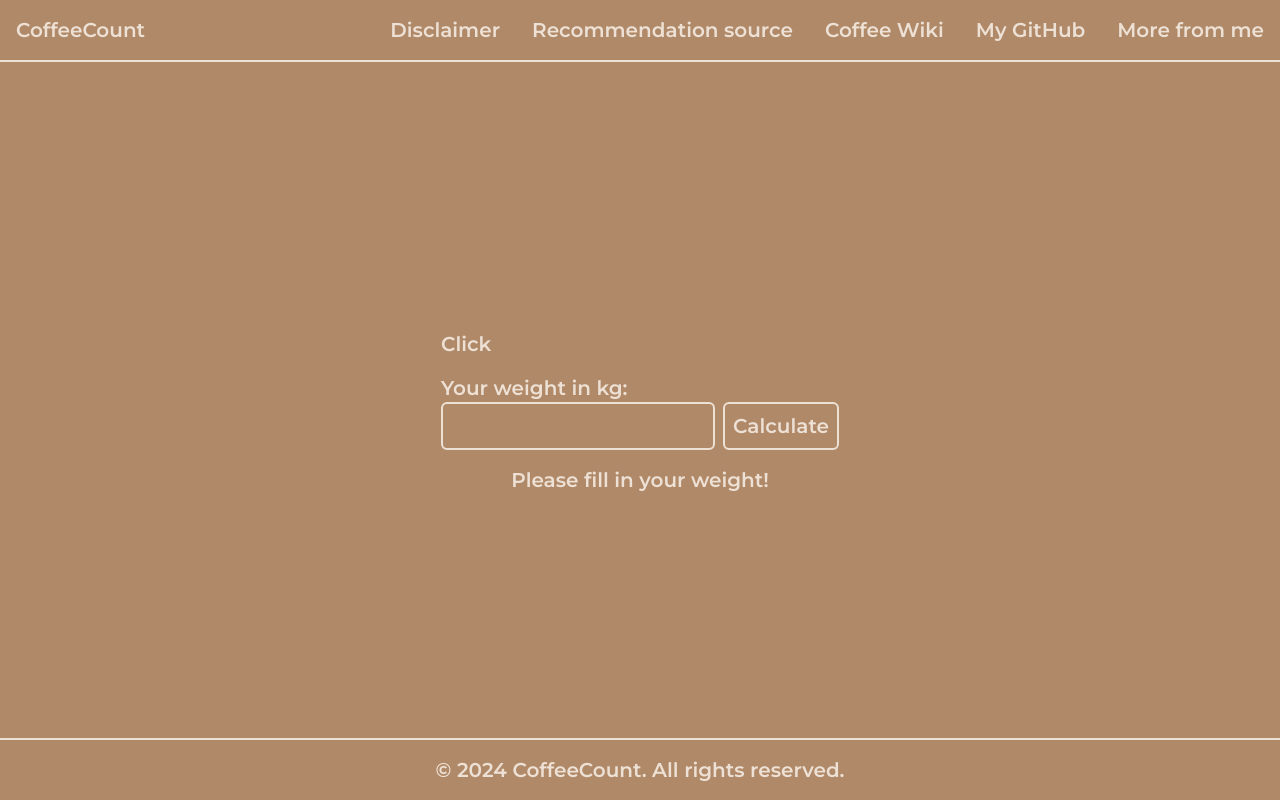
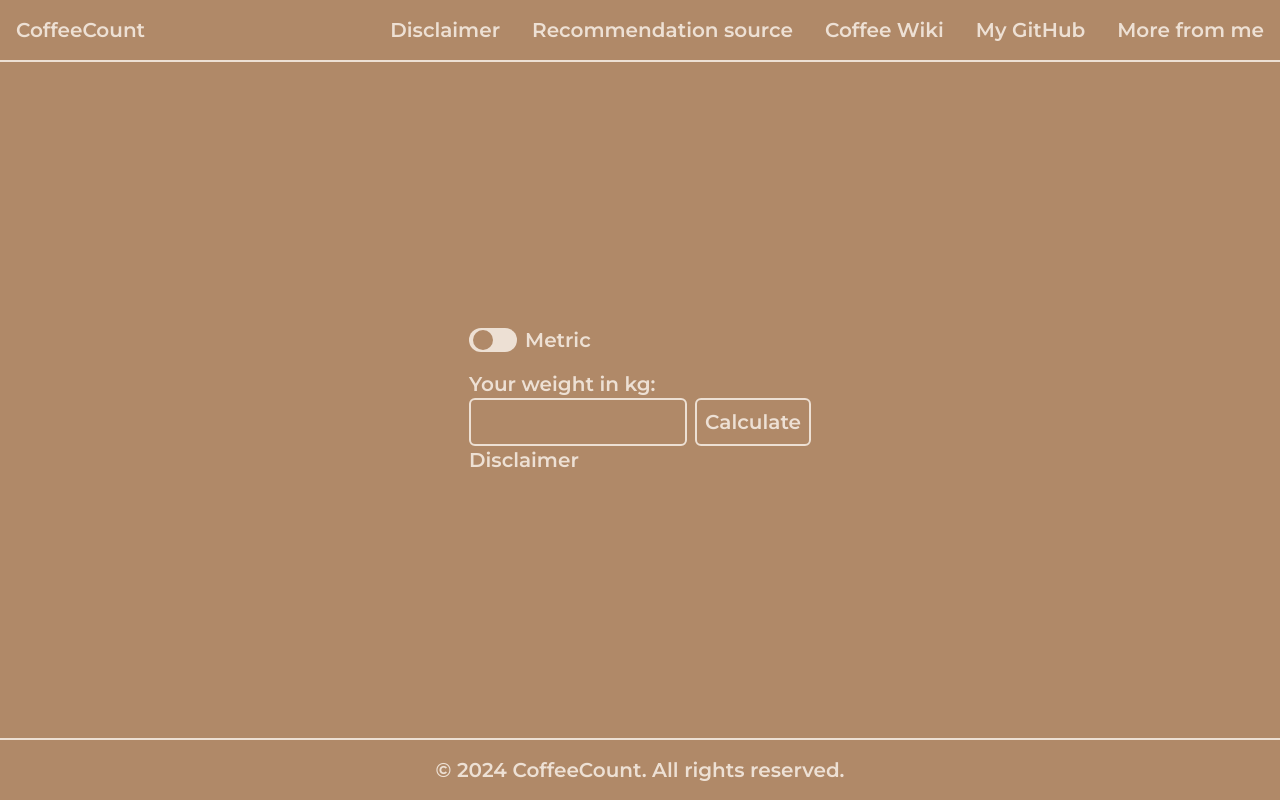
Before and after one commit to frankemon/coffeecount, a React (Vite) app: page / in a window 1280 px wide. Built offline with nearby package versions, Linux system fonts and the light colour scheme.

Commit message:
add unit changer

```diff
--- a/src/App.tsx
+++ b/src/App.tsx
@@ -65,20 +65,22 @@ const App: React.FC = () => {
   return (
     <div className="relative flex flex-col justify-center sm:items-center h-screen font-bold text-sm sm:text-xl">
       <Nav onShowDisclaimerModal={handleShowDisclaimerModal} />
-      <div className="mt-20 mb-14 h-full">
-        <div className="w-full h-full flex flex-col items-center justify-between p-4">
+      {/* <div className="mt-20 mb-14 h-full"> */}
+      <div className="h-full">
+        <div className="w-full h-full flex flex-col items-center justify-around p-4">
           {showDisclaimerModal && (
             <Modal onClose={handleCloseDisclaimerModal} buttonText={"Got it!"}>
               <Disclaimer />
             </Modal>
           )}
           {recommendedCaffeine === 0 ? (
-            <div className="flex flex-col h-full justify-around w-full">
+            <div className="">
               <CalculatorWrapper
                 onRecommendedCaffeineChange={handleRecommendedCaffeineChange}
                 unitSystem={unitSystem}
                 onToggleUnitSystem={toggleUnitSystem}
               />
+              <button onClick={handleShowDisclaimerModal}>Disclaimer</button>
             </div>
           ) : (
             <>
@@ -103,14 +105,6 @@ const App: React.FC = () => {
                   onResetAll={handleResetAll}
                 />
               </div>
-              <div className="w-full">
-                <p className="italic">
-                  <a href="https://www.efsa.europa.eu/en/topics/topic/caffeine">
-                    *Recommended
-                  </a>{" "}
-                  daily intake is suggested as 3mg/kg of bodyweight
-                </p>
-              </div>
             </>
           )}
         </div>
--- a/src/components/CalculatorInput.tsx
+++ b/src/components/CalculatorInput.tsx
@@ -30,7 +30,7 @@ const CalculatorInput: React.FC<CalculatorInputProps> = ({
           <input
             type="number"
             onChange={handleChange}
-            className="rounded-md p-2 bg-secondary border-2 border-primary text-primary"
+            className="rounded-md p-2 bg-secondary border-2 border-primary text-primary text-base"
           />
           <button
             type="submit"
--- a/src/components/CalculatorOutput.tsx
+++ b/src/components/CalculatorOutput.tsx
@@ -10,7 +10,7 @@ const CalculatorOutput: React.FC<CalculatorOutputProps> = ({
   return (
     <div className="w-full text-center">
       {recommendedCaffeine === 0 ? (
-        <p>Please fill in your weight!</p>
+        <p>Select unit and fill in your weight</p>
       ) : (
         <p>Your recommended daily intake is: {recommendedCaffeine}mg</p>
       )}
--- a/src/components/CalculatorWrapper.tsx
+++ b/src/components/CalculatorWrapper.tsx
@@ -1,5 +1,5 @@
 import React, { useState } from "react";
-import { CalculatorInput, CalculatorOutput } from "./index";
+import { CalculatorInput } from "./index";
 
 interface CalculatorWrapperProps {
   // Incoming function from App.tsx to grab the recommended caffeine value
@@ -13,10 +13,15 @@ const CalculatorWrapper: React.FC<CalculatorWrapperProps> = ({
   onToggleUnitSystem,
   unitSystem,
 }) => {
-  const [recommendedCaffeine, setRecommendedCaffeine] = useState<number>(0);
+  const [, setRecommendedCaffeine] = useState<number>(0);
 
   const handleCalculate = (weight: number) => {
-    const recommendedCaffeine = weight * 3;
+    let weightInKg = weight;
+    if (unitSystem === "imperial") {
+      // Convert pounds to kilograms
+      weightInKg = weight * 0.453592;
+    }
+    const recommendedCaffeine = Math.round(weightInKg * 6);
     setRecommendedCaffeine(recommendedCaffeine);
     // Pass the value up to App.tsx
     onRecommendedCaffeineChange(recommendedCaffeine);
@@ -24,9 +29,24 @@ const CalculatorWrapper: React.FC<CalculatorWrapperProps> = ({
 
   return (
     <div className="flex flex-col items-start w-full gap-4">
-      <button onClick={onToggleUnitSystem}>Click</button>
+      <div className="flex items-center space-x-2">
+        <div
+          className="flex items-center w-12 h-6 bg-primary rounded-full cursor-pointer"
+          onClick={onToggleUnitSystem}
+        >
+          <div
+            className={`w-5 h-5 bg-secondary rounded-full transition-transform ${
+              unitSystem === "metric"
+                ? "transform translate-x-1"
+                : "transform translate-x-6"
+            }`}
+          ></div>
+        </div>
+        <p className="text-primary">
+          {unitSystem === "metric" ? "Metric" : "Imperial"}
+        </p>
+      </div>
       <CalculatorInput onCalculate={handleCalculate} unitSystem={unitSystem} />
-      <CalculatorOutput recommendedCaffeine={recommendedCaffeine} />
     </div>
   );
 };
--- a/src/components/Card.tsx
+++ b/src/components/Card.tsx
@@ -9,6 +9,7 @@ interface CardProps {
   caffeine: number;
   onClickPlus: (caffeine: number) => void;
   onClickMinus: (caffeine: number) => void;
+  unitSystem: "metric" | "imperial";
 }
 
 const Card: React.FC<CardProps> = ({
@@ -17,6 +18,7 @@ const Card: React.FC<CardProps> = ({
   caffeine,
   onClickPlus,
   onClickMinus,
+  unitSystem,
 }) => {
   // const scaleValue = caffeine === 50 ? 75 : caffeine === 150 ? 125 : 100;
 
@@ -30,7 +32,8 @@ const Card: React.FC<CardProps> = ({
   return (
     <div className="flex lg:flex-col justify-between lg:justify-center items-center w-full gap-2 p-2 lg:p-4 border-2 rounded-md border-primary">
       <p>
-        {type}: (~{size}ml)
+        {type}: (~{size}
+        {unitSystem === "imperial" ? "oz" : "ml"})
       </p>
       <p>~{caffeine}mg</p>
       <div className="flex gap-4 items-center">
--- a/src/components/CardWrapper.tsx
+++ b/src/components/CardWrapper.tsx
@@ -10,6 +10,14 @@ interface CardWrapperProps {
   onAddCaffeine: () => void;
   unitSystem: "metric" | "imperial";
 }
+
+// Utility function to convert sizes based on unit system
+const convertUnits = (size: number, unitSystem: "metric" | "imperial") => {
+  if (unitSystem === "imperial") {
+    return Math.round(size * 0.033814); // Convert ml to fl oz and round to whole number
+  }
+  return size; // Return size in ml for metric
+};
 
 const CardWrapper: React.FC<CardWrapperProps> = ({
   recommendedCaffeine,
@@ -30,18 +38,16 @@ const CardWrapper: React.FC<CardWrapperProps> = ({
     onServingsChange(newTotalServings);
     onAddCaffeine();
   };
+
   const handleClickMinus = (caffeine: number) => {
-    // If servings or caffeine is 0, do nothing
     if (totalServings === 0 || caffeine === 0) {
       return;
     }
     let newTotalCaffeine = totalCaffeine - caffeine;
     let newTotalServings = totalServings - 1;
-    // If servings reaches 0, reset caffine
     if (newTotalServings === 0) {
       newTotalCaffeine = 0;
     }
-    // If caffeine calculation goes below 0, set to 0
     if (newTotalCaffeine <= 0) {
       newTotalCaffeine = 0;
       newTotalServings = 0;
@@ -49,30 +55,38 @@ const CardWrapper: React.FC<CardWrapperProps> = ({
     onTotalCaffeineChange(newTotalCaffeine);
     onServingsChange(newTotalServings);
   };
+
+  const espressoSize = convertUnits(50, unitSystem);
+  const cupSize = convertUnits(240, unitSystem);
+  const xlCupSize = convertUnits(500, unitSystem);
+
   return (
     <div>
       <p className="pb-4">Select serving size:</p>
       <div className="flex flex-col lg:flex-row gap-4 w-full">
         <Card
           type={"Espresso"}
-          size={50}
+          size={espressoSize}
           caffeine={80}
           onClickPlus={handleClickPlus}
           onClickMinus={handleClickMinus}
+          unitSystem={unitSystem}
         />
         <Card
           type={"Cup"}
-          size={240}
+          size={cupSize}
           caffeine={250}
           onClickPlus={handleClickPlus}
           onClickMinus={handleClickMinus}
+          unitSystem={unitSystem}
         />
         <Card
           type={"XL cup"}
-          size={500}
+          size={xlCupSize}
           caffeine={350}
           onClickPlus={handleClickPlus}
           onClickMinus={handleClickMinus}
+          unitSystem={unitSystem}
         />
       </div>
     </div>
--- a/src/components/InfoWrapper.tsx
+++ b/src/components/InfoWrapper.tsx
@@ -99,7 +99,7 @@ const InfoWrapper: React.FC<InfoWrapperProps> = ({
       <div className="flex gap-4 justify-center items-center py-4">
         <div className="flex flex-col items-center justify-center w-full gap-4">
           <div>
-            Total: {totalCaffeine}mg / Recommended: {recommendedCaffeine}mg
+            Total: {totalCaffeine}mg / Max recommended: {recommendedCaffeine}mg
           </div>
           <div className="border-t-2 border-primary w-full rounded-full"></div>
           <div>
--- a/src/components/Nav.tsx
+++ b/src/components/Nav.tsx
@@ -25,7 +25,7 @@ const Nav: React.FC<NavProps> = ({ onShowDisclaimerModal }) => {
         </div>
         <ul
           className={`lg:flex lg:flex-row lg:gap-8 lg:static lg:shadow-none lg:bg-transparent lg:border-none lg:space-y-0 lg:py-0
-            absolute z-10 top-20 left-0 w-full flex flex-col justify-end items-center py-8 space-y-8 gap-4 border-b-2 shadow-md bg-secondary transition-all duration-300 ease-in-out ${
+            absolute z-50 top-20 left-0 w-full flex flex-col justify-end items-center py-8 space-y-8 gap-4 border-b-2 shadow-md bg-secondary transition-all duration-300 ease-in-out ${
               showMenu
                 ? "max-h-screen opacity-100"
                 : "max-h-0 opacity-0 lg:max-h-full lg:opacity-100"
--- a/src/components/TimerClock.tsx
+++ b/src/components/TimerClock.tsx
@@ -1,10 +1,9 @@
 import React, { useState, useEffect, useRef } from "react";
 // 6 hours in seconds
-// const SIX_HOURS = 6 * 60 * 60;
-const SIX_HOURS = 6;
+const SIX_HOURS = 6 * 60 * 60;
 
 // 3 hours in seconds
-const THREE_HOURS = 3;
+const THREE_HOURS = 3 * 60 * 60;
 
 interface TimerClockProps {
   caffeine: number;
```
